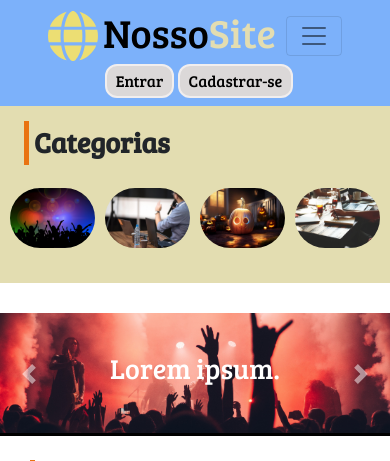
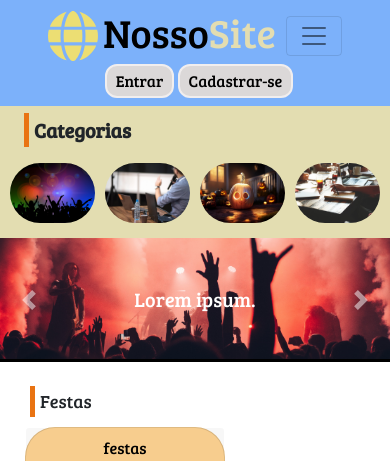
Before and after one commit to M4riotto/pj2-g06, a PHP site: page / in a window 390 px wide. Shown: the top 461 px of the page. Run offline with PHP 8.4, Linux system fonts and the light colour scheme; data comes from the database, SQL or seed files in the repository.

Commit message:
categoria

```diff
--- a/pj2-g06/assets/custom.css
+++ b/pj2-g06/assets/custom.css
@@ -90,13 +90,12 @@ h1{
     display: flex;
     flex-direction: row;
     overflow-x: auto;
-    padding: 15px 0 35px 0;
-    margin-bottom: 30px;
+    padding: 8px 0 15px 0;
 }
 
-h3.categoria {
+.categoria > .botoes_categoria > h3 {
     font-weight: bold;
-    margin-top: 15px;
+    margin-top: 7px;
     margin-left: 10px;
     border-left: 5px solid rgb(233, 115, 18);
     padding: 5px;
@@ -301,4 +300,11 @@ span{
         height: 60px;
     }
 
+    h3{
+        font-size: 20px;
+    }
+    h2{
+        font-size: 18px;
+    }
+
 }
```
